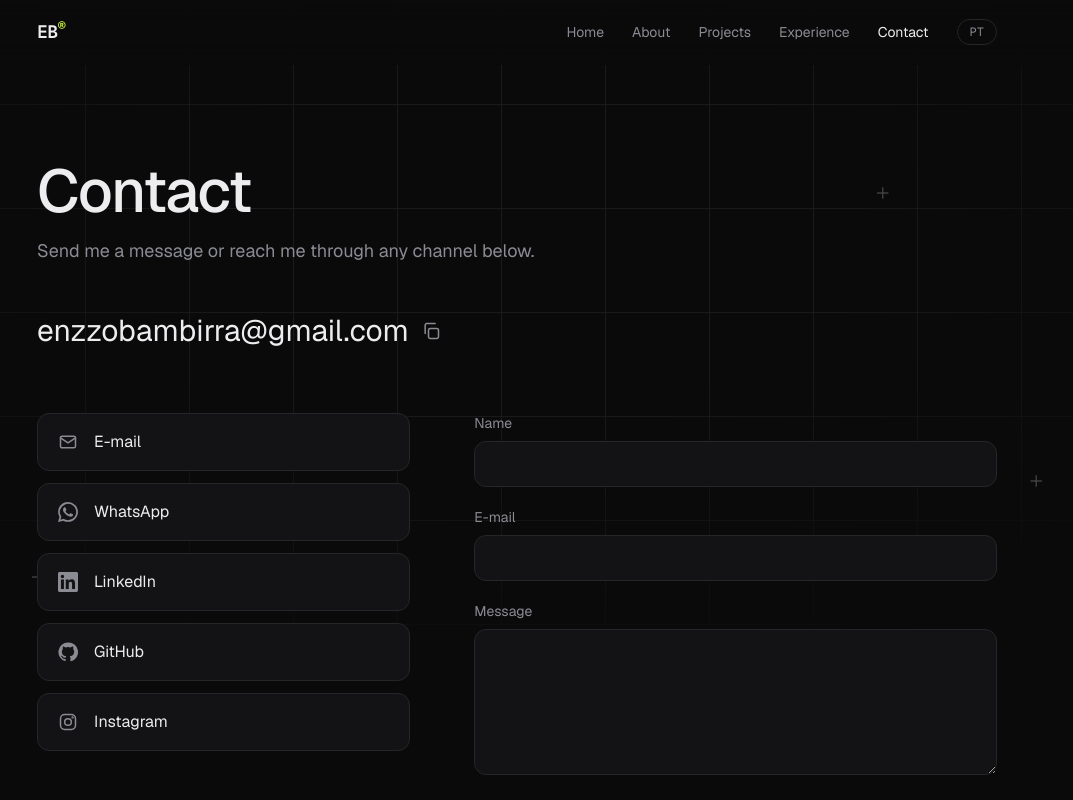
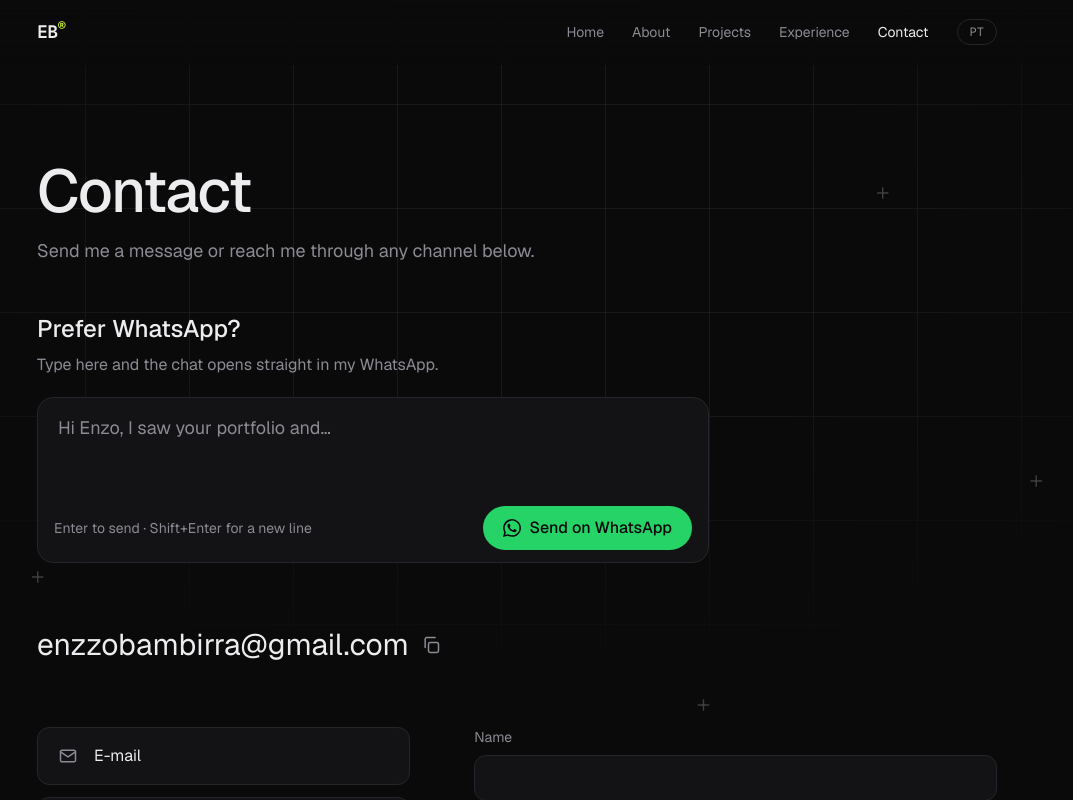
Before and after one commit to Ennzzo/portfolio, a Next.js app: page /en/contact in a window 1280 px wide. Shown: the top 800 px of the page, without its empty margins (123-1196 px from the left). Built offline with nearby package versions, Linux system fonts and the light colour scheme.

Commit message:
Destaca o WhatsApp no topo da página de contato

```diff
--- a/src/app/[lang]/contact/page.tsx
+++ b/src/app/[lang]/contact/page.tsx
@@ -3,6 +3,7 @@
 import { ContactForm } from "@/components/contact-form";
 import { CopyEmail } from "@/components/copy-email";
 import { PageHeading } from "@/components/page-heading";
+import { WhatsAppComposer } from "@/components/whatsapp-composer";
 import { Reveal } from "@/components/reveal";
 import { socials } from "@/components/social-links";
 import { profile } from "@/data/profile";
@@ -18,10 +19,17 @@
   const { lang } = await params;
   if (!hasLocale(lang)) notFound();
   const dict = getDictionary(lang).contact;
+  const wa = getDictionary(lang).whatsapp;
 
   return (
     <>
       <PageHeading title={dict.title} subtitle={dict.subtitle} />
+
+      <Reveal className="mb-16 max-w-2xl">
+        <h2 className="text-2xl font-medium">{wa.title}</h2>
+        <p className="mt-2 mb-5 text-muted">{wa.subtitle}</p>
+        <WhatsAppComposer dict={wa} />
+      </Reveal>
 
       <Reveal>
         <CopyEmail email={profile.contact.email} copyLabel={dict.copy} copiedLabel={dict.copied} />
```
